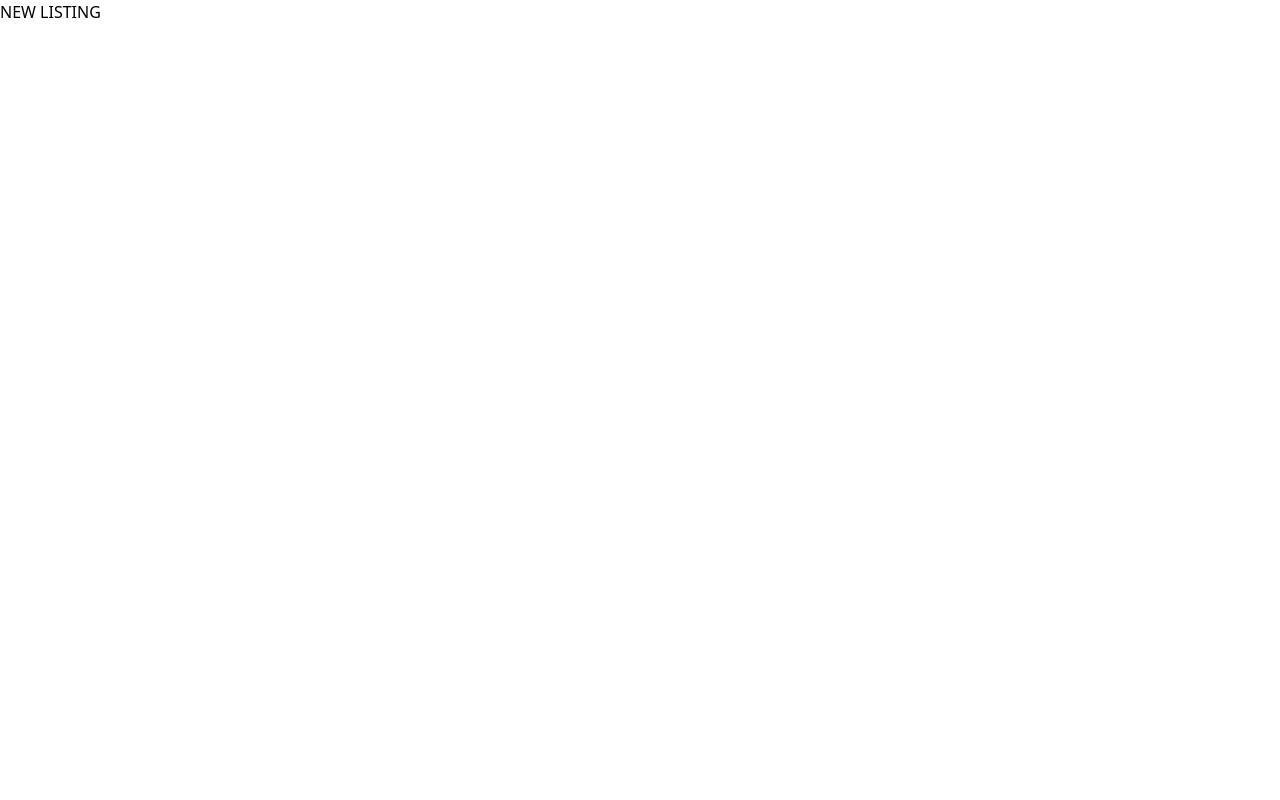
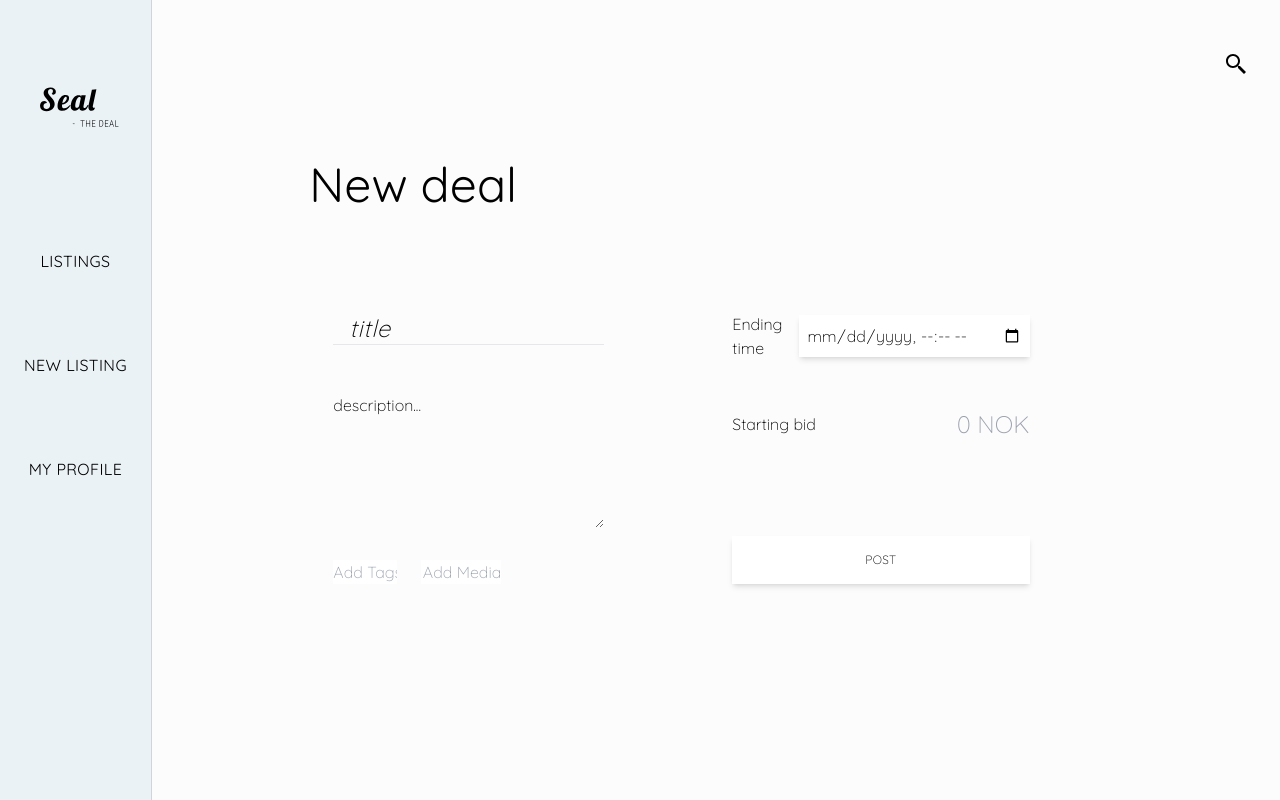
Before and after one commit to SolveigRebnord/seal-auction-site, a website built with Vite: page src/newlisting.html in a window 1280 px wide. Built offline with nearby package versions, Linux system fonts and the light colour scheme; a web font is replaced by a local one.

Commit message:
new listing simple structure

```diff
--- a/src/newlisting.html
+++ b/src/newlisting.html
@@ -7,8 +7,102 @@
     <title>New listing</title>
     <script type="module" src="./js/ingredients/all.js" defer></script>
     <script type="module" src="./js/newlisting.js" defer></script>
+    <link rel="preconnect" href="https://fonts.googleapis.com" />
+    <link rel="preconnect" href="https://fonts.gstatic.com" crossorigin />
+    <link
+      href="https://fonts.googleapis.com/css2?family=Cuprum:wght@400;500&family=Dosis:wght@200;300;400;500;600;700&family=Kaushan+Script&family=Lobster+Two:ital,wght@0,400;0,700;1,400;1,700&family=Londrina+Shadow&family=Quicksand:wght@300;400;500&family=Satisfy&display=swap"
+      rel="stylesheet"
+    />
   </head>
-  <body>
-    <h1 class="uppercase">New listing</h1>
+  <body class="bg-bgGrey">
+    <header>
+        <section
+        id="mobile_header"
+        class="flex flex-row items-center justify-between p-8 pb-12"
+      >
+        <div>
+          <img src="./img/small_logo.svg" alt="Small seal logo" />
+        </div>
+        <div>
+          <img src="./img/icon_search.svg" alt="Search icon" />
+        </div>
+      </section>
+    </header>
+    <main class="p-4 md:w-2/3 m-auto md:pl-24 lg:px-42">
+      <h1 class="font-quickS text-5xl pb-20">New deal</h1>
+      <div
+          id="create_post"
+          class="">
+          <form
+            id="create_post_form"
+            class="p-6 md:shadow-none flex flex-col w-full gap-8 md:gap-8 font-quickS font-light lg:flex-row lg:justify-between lg:gap-32 lg:items-stretch">
+            <div class="flex flex-col w-full gap-4 lg:w-1/2 lg:justify-between lg:gap-8">
+              <div>
+                <input
+                  type="text"
+                  name="title"
+                  id="title"
+                  placeholder="title"
+                  required
+                  class="italic font-quickS pl-4 tracking-wide font-light placeholder:text-black text-2xl focus:outline-none bg-transparent" />
+                  <hr class="bg-black mb-4 lg:mb-12">
+                <textarea
+                  name="body"
+                  id="body"
+                  placeholder="description..."
+                  class="auto-rows-max auto-cols-auto w-full h-full border-none font-josefine font-light placeholder:text-black focus:outline-none bg-transparent"></textarea>
+              </div>
+              <div class="flex flex-row gap-6">
+                <input
+                  type="text"
+                  placeholder="Add Tags"
+                  name="tags"
+                  id="tags"
+                  class="text-right w-16" />
+                <input
+                  id="media-button"
+                  placeholder="Add Media"
+                  class="text-right w-20" />
+                </div>
+              </div>
+              <div class="flex flex-col gap-12 pt-8 lg:p-0">
+                <div class="flex flex-col gap-4 md:flex-row lg:justify-between lg:items-center">
+                  <label for="endingTime">Ending time</label>
+                  <input type="datetime-local" name="endingTime" id="endingTime" class="hover:cursor-pointer shadow-md p-2 focus:outline-none">
+                </div>
+                <div class="flex justify-between items-center w-full">
+                  <label for="price">Starting bid</label>
+                  <input type="text" name="price" id="price" min="0" max="1000" class="focus:outline-none w-1/2 text-right text-2xl bg-transparent" placeholder="0 NOK">
+                </div>
+                <button
+                id="submit"
+                class="tracking-wide bg-white text-xs px-8 py-4 w-full shadow-md md:mt-12 uppercase">
+                Post
+              </button>
+              </div>
+
+          </form>
+        </div>
+    </main>
+    <section id="bigScreen_nav" class="hidden md:inline">
+      <ul
+        class="flex flex-col pt-20 justify-start items-center gap-20 px-6 py-6 fixed top-0 left-0 h-full font-quickS tracking-wide bg-lightBlue border-r border-gray-300 uppercase"
+      >
+        <a href="index.html">
+          <li class="pl-2 pb-10">
+            <img class="w-20" src="./img/small_logo.svg" alt="" />
+          </li>
+        </a>
+        <a href="index.html">
+          <li>Listings</li>
+        </a>
+        <a href="newlisting.html">
+          <li>New listing</li>
+        </a>
+        <a href="myprofile.html">
+          <li>My profile</li>
+        </a>
+      </ul>
+    </section>
   </body>
 </html>
```
